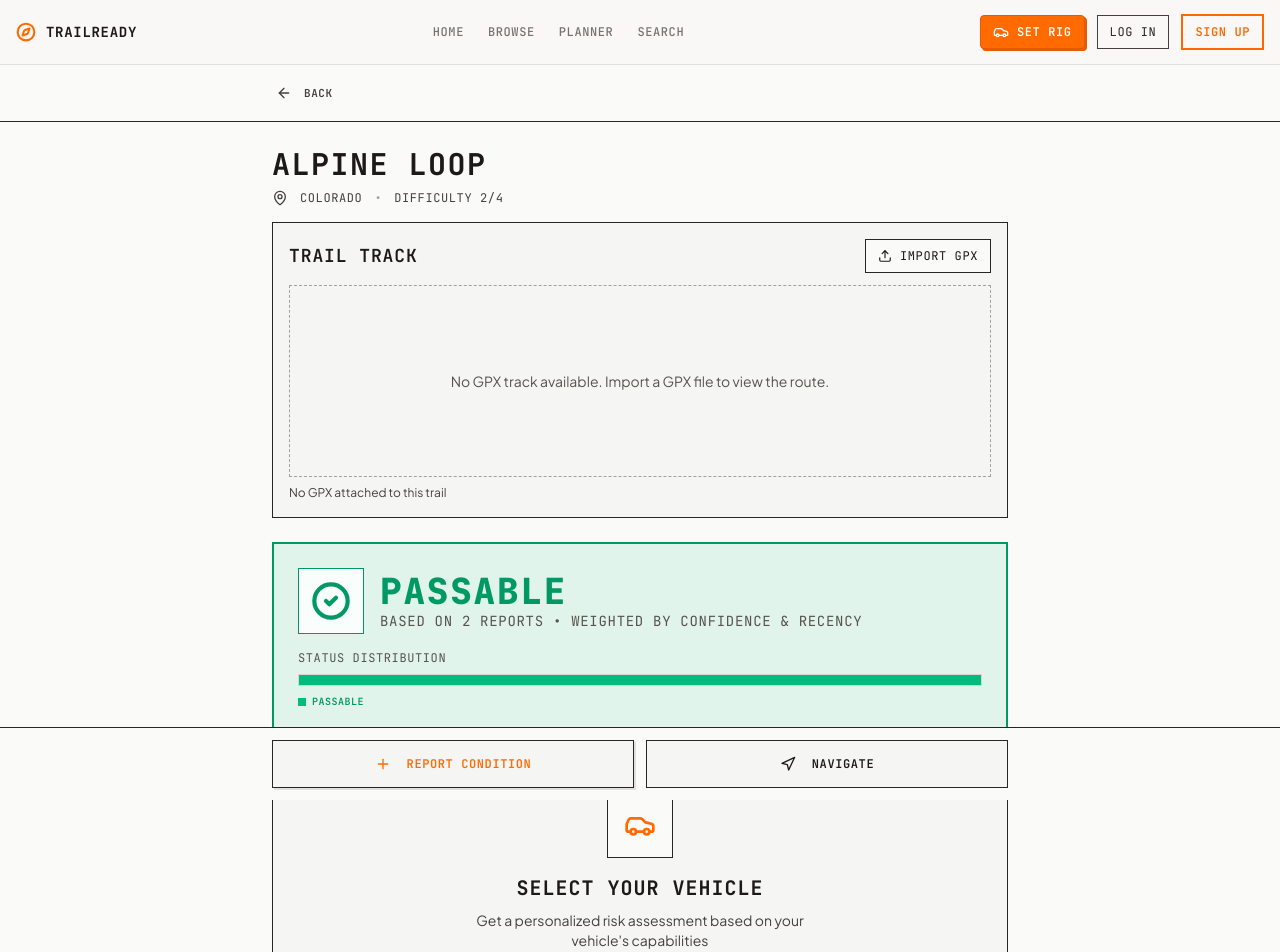
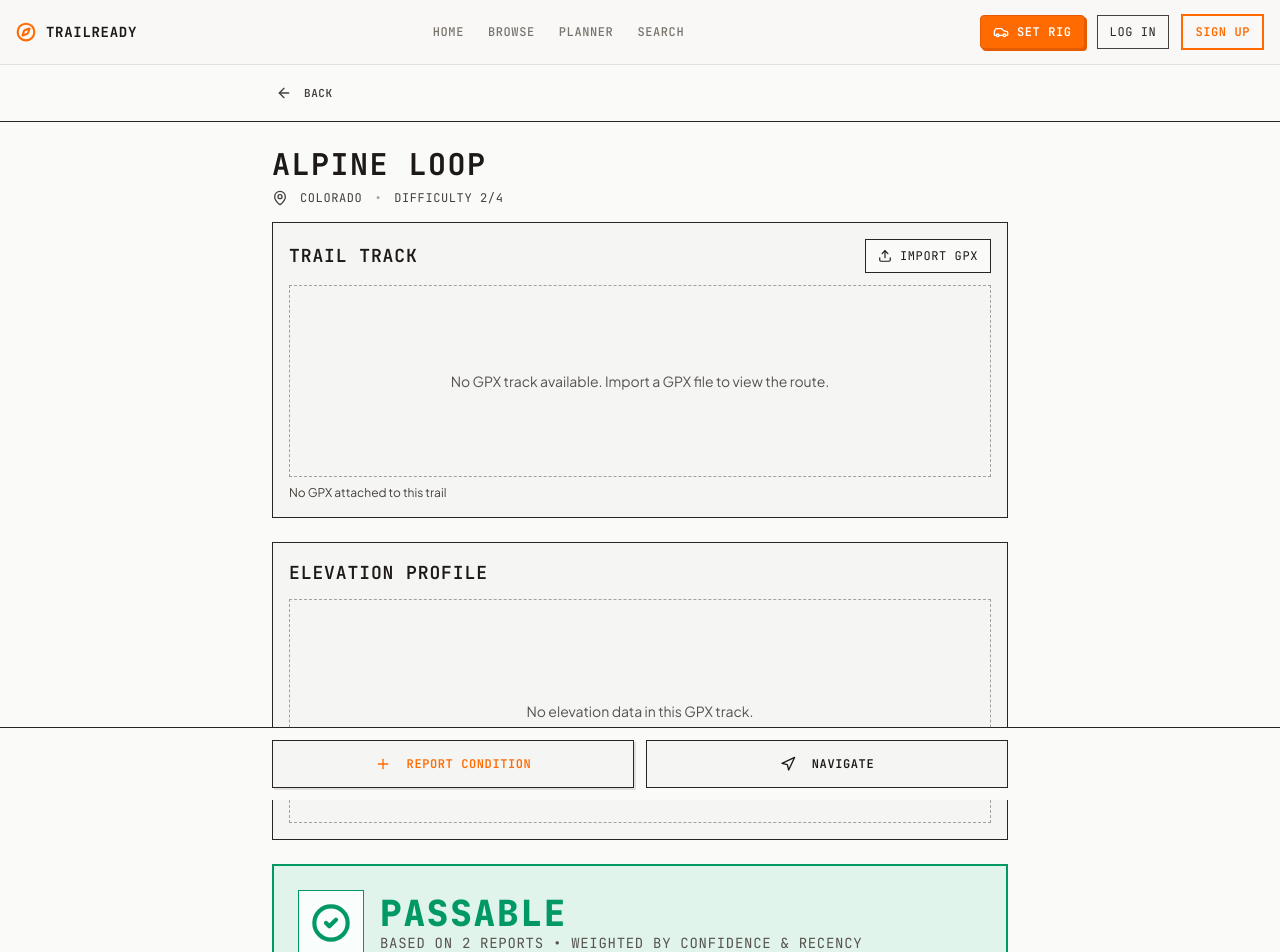
Before and after one commit to sadham-actual/TrailReady-web, a Next.js app: page /trails/trail-alpine-loop in a window 1280 px wide. Shown: the top 952 px of the page. Built offline with nearby package versions, Linux system fonts and the light colour scheme; no server answers.

Commit message:
task3: add elevation profile chart from parsed GPX track

```diff
--- a/src/app/trails/[id]/page.tsx
+++ b/src/app/trails/[id]/page.tsx
@@ -26,6 +26,7 @@ import {
   WeightedStatusResult
 } from '@/lib/trailOutcome';
 import { GpxPoint, parseGpxToPoints } from '@/lib/gpx';
+import { ElevationProfile } from '@/components/ElevationProfile';
 import { calculateGlobalStatus, type GlobalStatusResult } from '@/lib/intel-utils';
 import { useVehicle } from '@/contexts/VehicleContext';
 import { Button } from '@/components/ui/button';
@@ -314,6 +315,21 @@ export default function TrailDetailPage() {
 
             <p className="mt-2 text-xs text-stone-700">{gpxSource}</p>
             {gpxError && <p className="mt-1 text-xs text-rose-600">{gpxError}</p>}
+          </div>
+        </motion.div>
+
+        {/* Elevation Profile */}
+        <motion.div
+          initial={{ opacity: 0, y: 20 }}
+          animate={{ opacity: 1, y: 0 }}
+          transition={{ duration: 0.5, delay: 0.14 }}
+          className="mb-6"
+        >
+          <div className="bg-stone-100 border border-stone-800 p-4">
+            <h2 className="text-lg font-semibold font-mono uppercase tracking-wider text-stone-900 mb-3">
+              Elevation Profile
+            </h2>
+            <ElevationProfile points={gpxPoints} />
           </div>
         </motion.div>
 
--- /dev/null
+++ b/src/components/ElevationProfile.tsx
@@ -0,0 +1,56 @@
+'use client';
+
+import { Area, AreaChart, CartesianGrid, ResponsiveContainer, Tooltip, XAxis, YAxis } from 'recharts';
+import { GpxPoint } from '@/lib/gpx';
+
+export function ElevationProfile({ points }: { points: GpxPoint[] }) {
+  const data = points
+    .filter((p) => typeof p.ele === 'number')
+    .map((p) => ({
+      distance: Number(p.distanceKm.toFixed(2)),
+      elevation: Number((p.ele as number).toFixed(0)),
+    }));
+
+  if (data.length < 2) {
+    return (
+      <div className="h-56 border border-dashed border-stone-400 flex items-center justify-center text-sm text-stone-600">
+        No elevation data in this GPX track.
+      </div>
+    );
+  }
+
+  return (
+    <div className="h-56 border border-stone-800 bg-white p-2">
+      <ResponsiveContainer width="100%" height="100%">
+        <AreaChart data={data} margin={{ top: 8, right: 12, left: 0, bottom: 8 }}>
+          <defs>
+            <linearGradient id="elevFill" x1="0" y1="0" x2="0" y2="1">
+              <stop offset="5%" stopColor="#f97316" stopOpacity={0.35} />
+              <stop offset="95%" stopColor="#f97316" stopOpacity={0.05} />
+            </linearGradient>
+          </defs>
+          <CartesianGrid strokeDasharray="3 3" stroke="#d6d3d1" />
+          <XAxis
+            dataKey="distance"
+            tick={{ fontSize: 11 }}
+            label={{ value: 'Distance (km)', position: 'insideBottom', offset: -4 }}
+          />
+          <YAxis
+            tick={{ fontSize: 11 }}
+            width={48}
+            label={{ value: 'Elevation (m)', angle: -90, position: 'insideLeft' }}
+          />
+          <Tooltip
+            formatter={(value: any, name: any) => {
+              const safeValue = typeof value === 'number' ? value : Number(value ?? 0);
+              const safeName = typeof name === 'string' ? name : 'value';
+              return safeName === 'elevation' ? [`${safeValue} m`, 'Elevation'] : [safeValue, safeName];
+            }}
+            labelFormatter={(value) => `Distance: ${value} km`}
+          />
+          <Area type="monotone" dataKey="elevation" stroke="#ea580c" fill="url(#elevFill)" strokeWidth={2} />
+        </AreaChart>
+      </ResponsiveContainer>
+    </div>
+  );
+}
```
